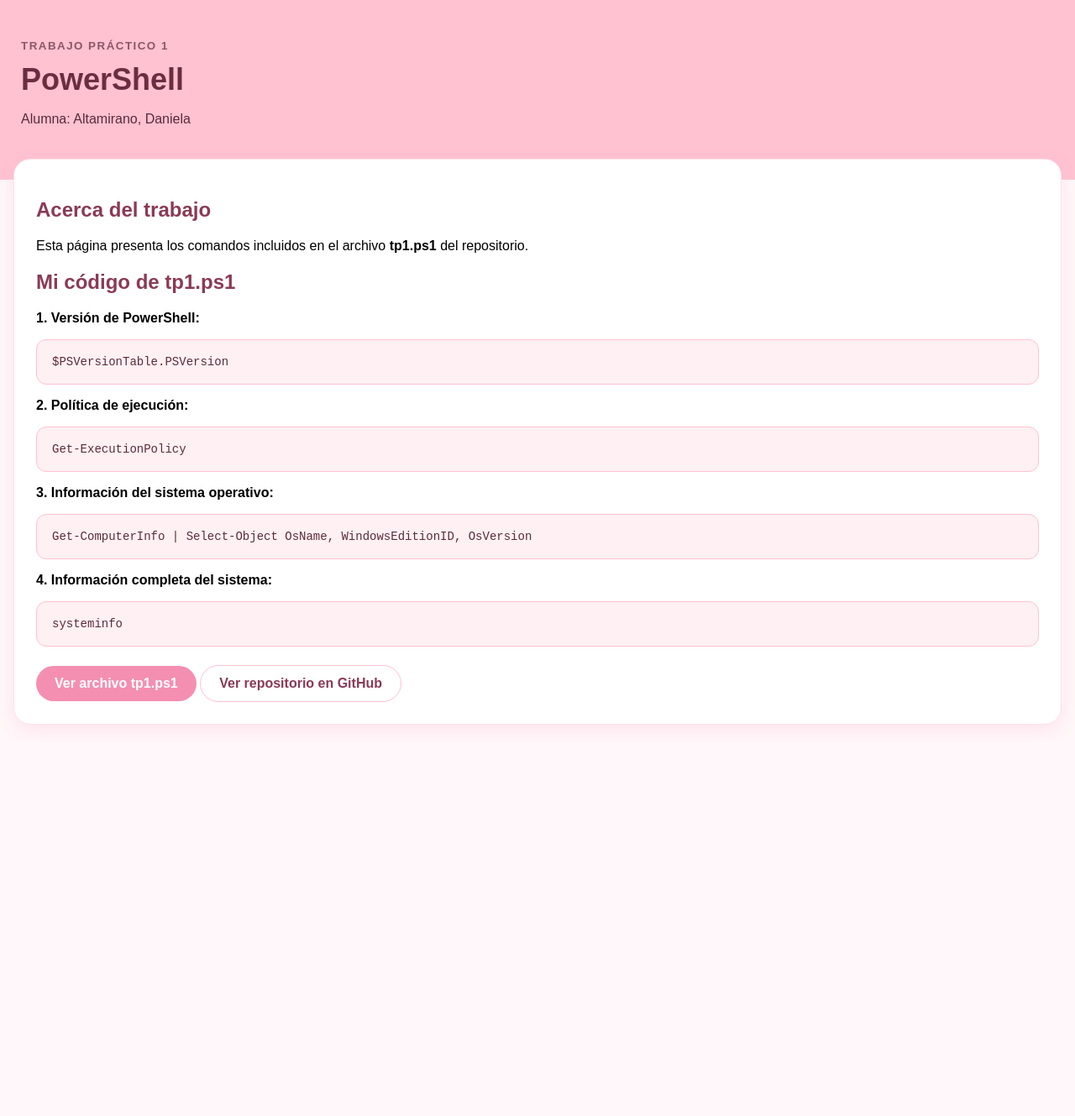
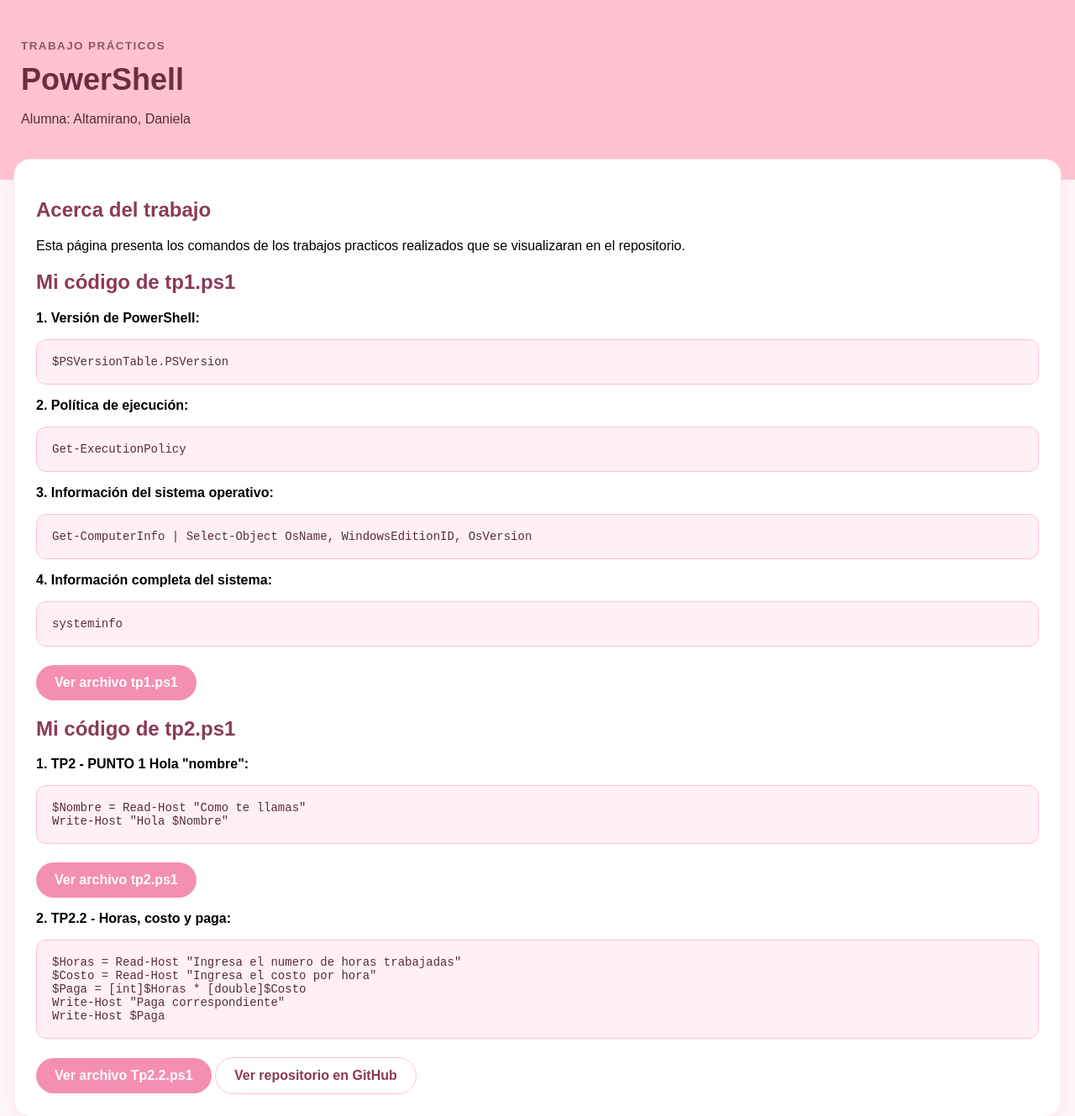
Before and after one commit to AltamiranoDaniela/TP1-PowerShell, a plain HTML site: page index.html in a window 1280 px wide. Shown: the top 1329 px of the page at 84% size. Before the commit the page ends 883 px from the top, so only its background shows below. Drawn offline with Linux system fonts and the light colour scheme.

Commit message:
index.html

```diff
--- a/index.html
+++ b/index.html
@@ -20,14 +20,14 @@
 <body>
 
 <div class="header">
-<small>TRABAJO PRÁCTICO 1</small>
+<small>TRABAJO PRÁCTICOS</small>
 <h1>PowerShell</h1>
 <p>Alumna: Altamirano, Daniela</p>
 </div>
 
 <div class="card">
 <h2>Acerca del trabajo</h2>
-<p>Esta página presenta los comandos incluidos en el archivo <b>tp1.ps1</b> del repositorio.</p>
+<p>Esta página presenta los comandos de los trabajos practicos realizados que se visualizaran en el repositorio.</p>
 
 <h2>Mi código de tp1.ps1</h2>
 
@@ -43,6 +43,24 @@
 <p><b>4. Información completa del sistema:</b></p>
 <pre><code>systeminfo</code></pre>
 <a class="btn" href="tp1.ps1" target="_blank">Ver archivo tp1.ps1</a>
+
+  <h2>Mi código de tp2.ps1</h2>
+
+<p><b>1. TP2 - PUNTO 1 Hola "nombre":</b></p>
+<pre><code>$Nombre = Read-Host "Como te llamas"
+Write-Host "Hola $Nombre"</code></pre>
+
+<a class="btn" href="Tp2.ps1" target="_blank">Ver archivo tp2.ps1</a>
+
+<p><b>2. TP2.2 - Horas, costo y paga:</b></p>
+<pre><code>$Horas = Read-Host "Ingresa el numero de horas trabajadas"
+$Costo = Read-Host "Ingresa el costo por hora"
+$Paga = [int]$Horas * [double]$Costo
+Write-Host "Paga correspondiente"
+Write-Host $Paga</code></pre>
+
+<a class="btn" href="Tp2.2.ps1" target="_blank">Ver archivo Tp2.2.ps1</a>
+
 <a class="btn btn2" href="https://github.com/AltamiranoDaniela/TP1-PowerShell" target="_blank">Ver repositorio en GitHub</a>
 </div>
 
```
